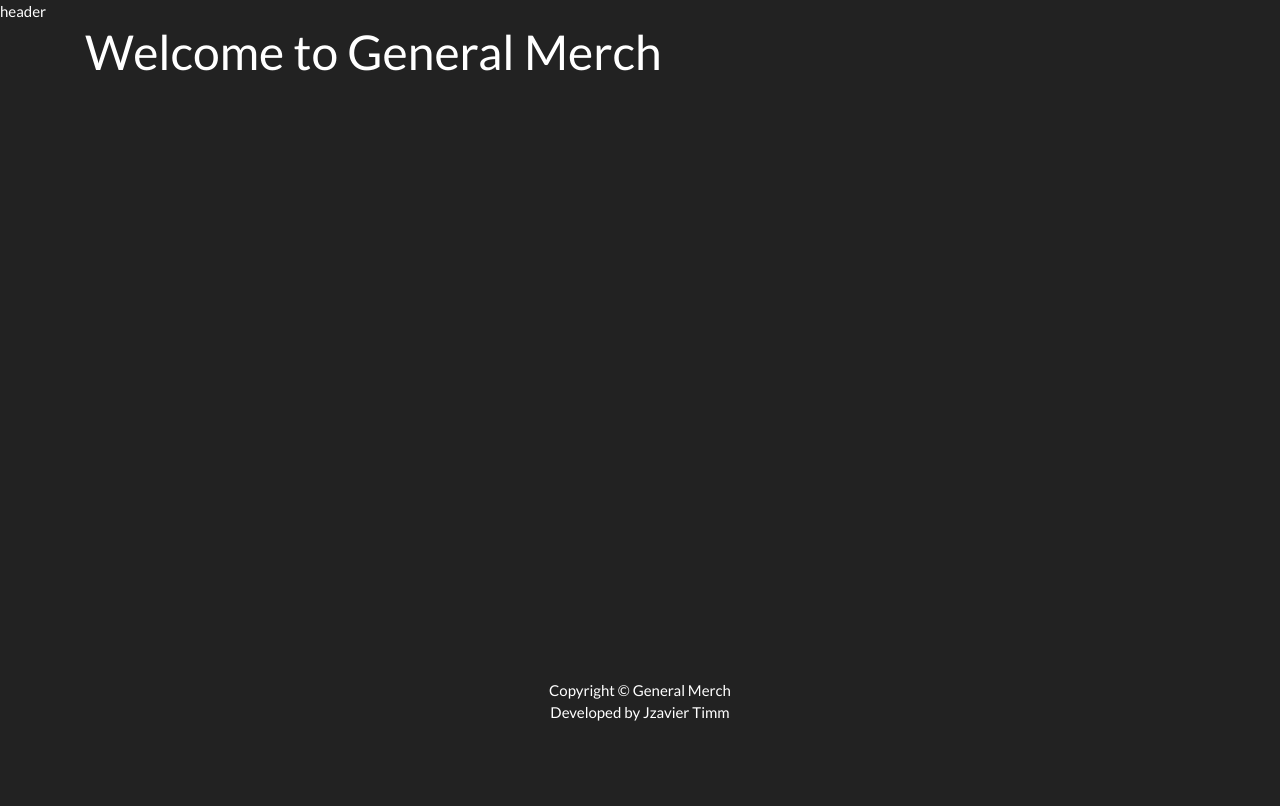
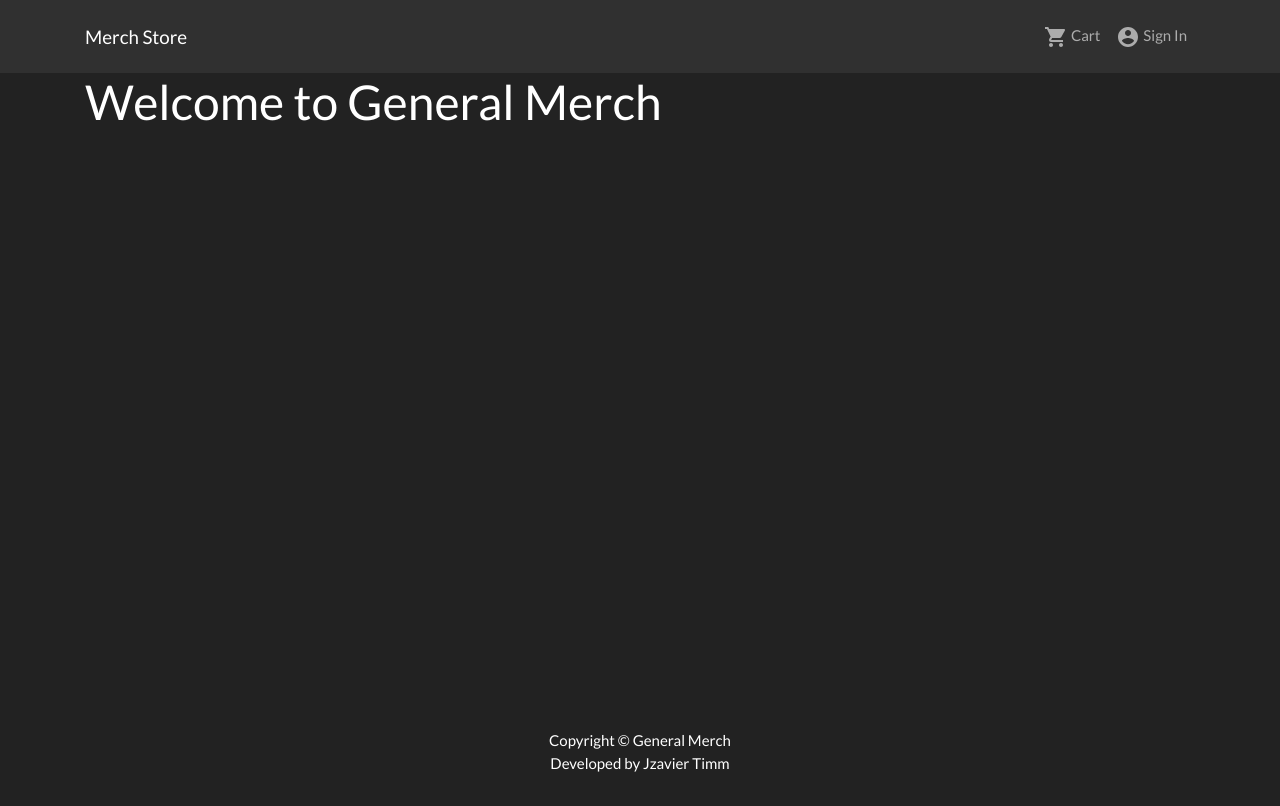
Before and after one commit to jztimm/generic-ecommerce-fullstack, a React (Create React App) app in the folder frontend/: page / in a window 1280 px wide. Built offline with nearby package versions, Linux system fonts and the light colour scheme.

Commit message:
Updated Header

```diff
--- a/frontend/src/components/Header.js
+++ b/frontend/src/components/Header.js
@@ -1,9 +1,23 @@
 import React from 'react'
+import { Navbar, Nav, Container} from 'react-bootstrap'
+import AccountCircleIcon from '@material-ui/icons/AccountCircle';
+import ShoppingCartIcon from '@material-ui/icons/ShoppingCart';
 
 const Header = () => {
   return (
     <header>
-      header
+      <Navbar bg="dark" variant="dark" expand="lg" collapseOnSelect>
+        <Container>
+          <Navbar.Brand href="/">Merch Store</Navbar.Brand>
+          <Navbar.Toggle aria-controls="basic-navbar-nav" />
+          <Navbar.Collapse id="basic-navbar-nav">
+            <Nav className="ml-auto">
+              <Nav.Link href="/cart"><ShoppingCartIcon/> Cart</Nav.Link>
+              <Nav.Link href="/login"><AccountCircleIcon/> Sign In</Nav.Link>
+            </Nav>
+          </Navbar.Collapse>
+        </Container>
+    </Navbar>
     </header>
   )
 }
```
Also changed, not shown: 2 other files (tests, documents, lock files or other folders).
